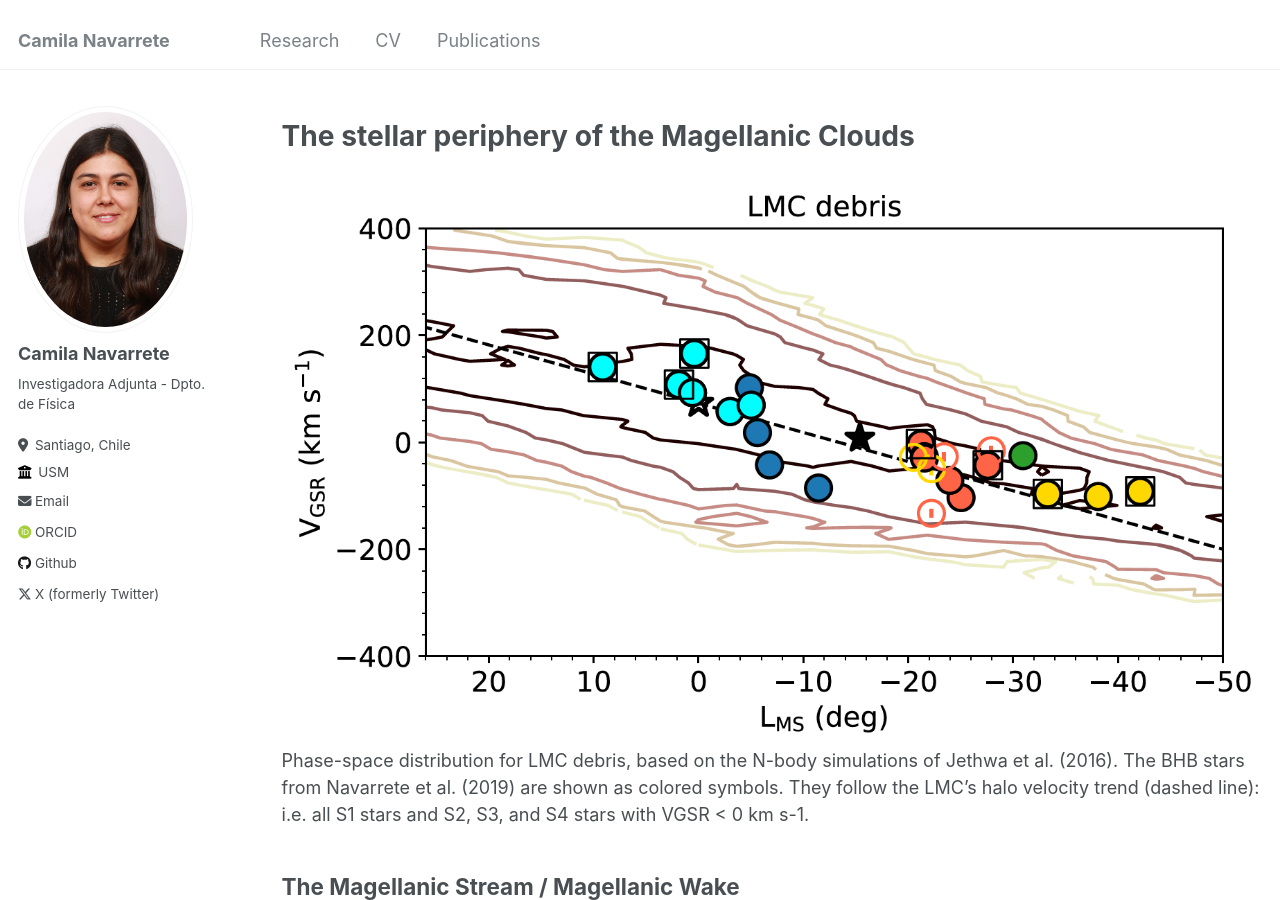
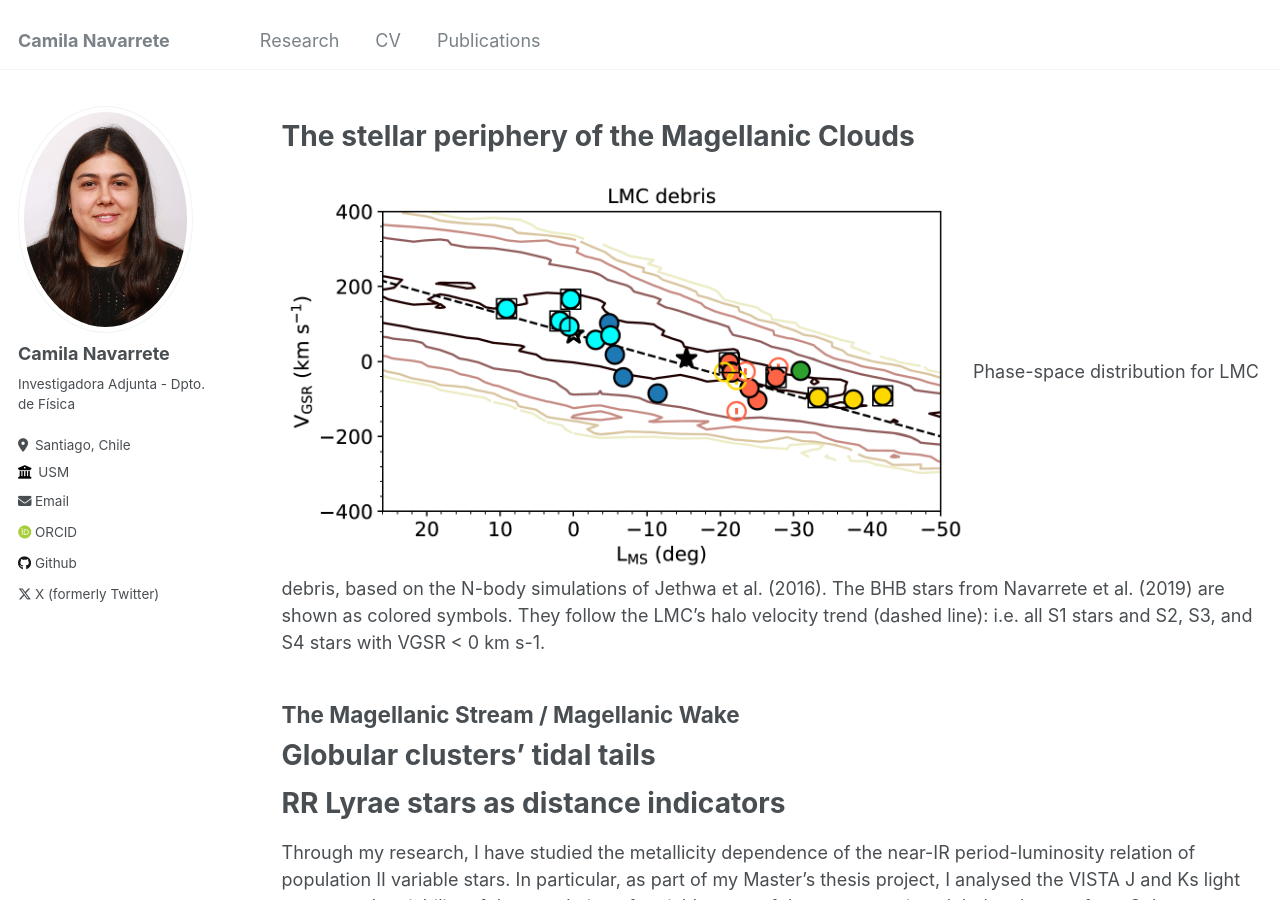
Before and after one commit to cnavarretes/cnavarretes.github.io, a Jekyll site: the page built from _pages/research.md, in a window 1280 px wide and 900 px high. Built offline with Jekyll 4.4.1, drawn with Linux system fonts in a browser that asks for light colours; some web fonts are replaced.

Commit message:
Update research.md

```diff
--- a/_pages/research.md
+++ b/_pages/research.md
@@ -9,7 +9,7 @@ author_profile: true
 
 # The stellar periphery of the Magellanic Clouds
 
-<img src='/images/LMC_debris.png'>
+<img src='/images/LMC_debris.png' style="width: 70%; height: auto;">
 Phase-space distribution for LMC debris, based on the N-body simulations of Jethwa et al. (2016). The BHB stars from Navarrete et al. (2019) are shown as colored symbols. They follow the LMC's halo velocity trend (dashed line): i.e. all S1 stars and S2, S3, and S4 stars with VGSR < 0 km s-1.
 
 
```
